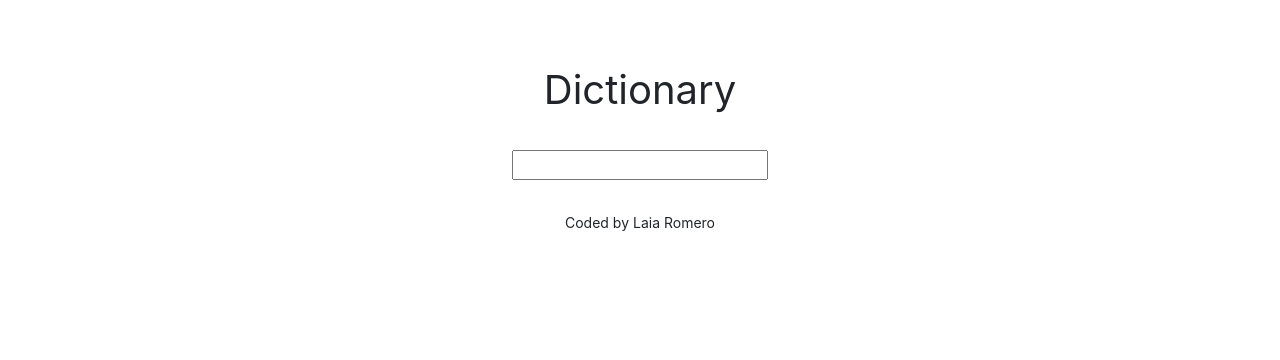
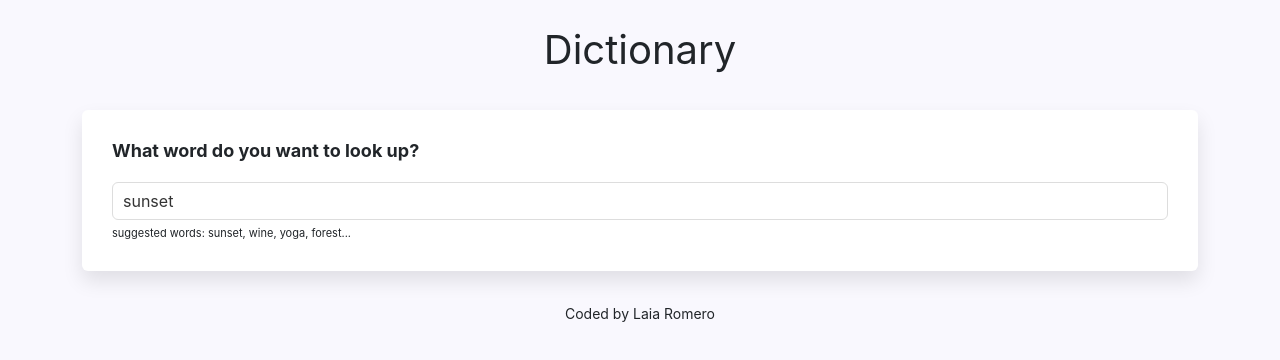
Before and after one commit to romerolaia/dictionary-project, a React (Create React App) app: page / in a window 1280 px wide. Shown: the top 360 px of the page. Built offline with nearby package versions, Linux system fonts and the light colour scheme; no server answers.

Commit message:
styled the application

```diff
--- a/src/App.css
+++ b/src/App.css
@@ -1,5 +1,14 @@
+body{
+  background-color: #f9f8fe;
+}
+
+a{
+  color: #9670f4;
+}
+
+
 .App{
-  margin: 60px 0;
+  margin: 20px 0;
 }
 
 .App footer{
--- a/src/App.js
+++ b/src/App.js
@@ -7,7 +7,7 @@
       <div className="container">
         <header className="App-header">Dictionary</header>
       <main>
-        <Dictionary />
+        <Dictionary defaultKeyword="sunset"/>
       </main>
       <footer>
         <small>
--- a/src/Dictionary.css
+++ b/src/Dictionary.css
@@ -1,3 +1,25 @@
-.Dictionary{
-    text-align: center;
+.Dictionary h1{
+    font-size: 18px;
+    font-weight: bold;
+    margin-bottom: 20px;
 }
+.Dictionary section{
+    background-color: white;
+    padding: 30px;
+    border-radius: 6px;
+    box-shadow: 0 10px 20px rgba(0, 0, 0, 0.1);
+    margin: 20px 0;
+}
+
+.Dictionary input{
+    width: 100%;
+    padding: 6px 10px;
+    border: 1px solid #ddd;
+    border-radius: 6px;
+    color: #333;
+}
+
+.Dictionary .hint{
+    font-size: 11px;
+    margin-top: 5px;
+}
--- a/src/Dictionary.js
+++ b/src/Dictionary.js
@@ -3,30 +3,54 @@
 import axios from "axios";
 import Results from "./Results";
 
-export default function Dictionary(){
-let [keyword, setKeyword] = useState("");
+export default function Dictionary(props){
+let [keyword, setKeyword] = useState(props.defaultKeyword);
 let [results, setResults] = useState(null);
+let [loaded, setLoaded] = useState(false);
 
     function  handleResponse(response){
     setResults(response.data[0]);
     }
 
-    function search(event){
-        event.preventDefault();
-
+    function search(){
         let apiUrl = `https://api.dictionaryapi.dev/api/v2/entries/en/${keyword}`;
         axios.get(apiUrl).then(handleResponse);
+    }
+
+    function handleSubmit(event){
+        event.preventDefault();
+        search();
     }
 
     function handleKeywordChange(event){
         setKeyword(event.target.value);
     }
+
+    function load(){
+        setLoaded(true);
+        search();
+    }
+    if(loaded){
         return (
             <div className="Dictionary">
-            <form onSubmit={search}>
-                <input type="search" onChange={handleKeywordChange}/>
+                <section>
+                    <h1>
+                        What word do you want to look up?
+                    </h1>
+                <form onSubmit={handleSubmit}>
+                    <input type="search" onChange={handleKeywordChange} defaultValue={props.defaultKeyword}/>
                 </form>
+                <div className="hint">
+                    suggested words: sunset, wine, yoga, forest...
+                </div>
+                </section>
                 <Results results={results}/>
             </div>
         );
     }
+    else{
+        load();
+        return "Loading...";
+    }
+
+}
--- /dev/null
+++ b/src/Meaning.css
@@ -0,0 +1,16 @@
+
+
+.Meaning h3{
+    font-size: 24px;
+    line-height: 1.5;
+    font-weight: bold;
+
+}
+
+.Meaning .example{
+    font-size: 14px;
+    font-style: italic;
+    color: #70757a;
+    margin-top: 10px;
+
+}
--- a/src/Meaning.js
+++ b/src/Meaning.js
@@ -1,5 +1,6 @@
 import React from 'react';
 import Synonyms from "./Synonyms";
+import "./Meaning.css";
 
 export default function Meaning(props){
     return(
@@ -8,15 +9,13 @@
         {props.meaning.definitions.map(function(definition, index){
             return(
                 <div key={index}>
-                    <p>
-                    <strong>Definition:</strong> {definition.definition}
-                    <br />
-                    <strong>Example: </strong>
+                    <div className="definition">
+                    {definition.definition}
+                    </div>
+                    <div className="example">
                     <em>{definition.example}</em>
-
-                    <br />
                     <Synonyms synonyms={definition.synonyms}/>
-                    </p>
+                    </div>
                     </div>
             );
         })}
--- /dev/null
+++ b/src/Phonetic.css
@@ -0,0 +1,25 @@
+.Phonetic{
+    margin: 20px 0;
+}
+
+.Phonetic a{
+    border: 1px solid #ddd;
+    text-decoration: none;
+    padding: 8px 20px;
+    margin-right: 10px;
+    font-size: 13px;
+    font-weight: bold;
+    border-radius: 20px;
+    transition: all 150ms ease-in-out;
+    display:inline;
+}
+
+.Phonetic a:hover{
+    background-color: #9670f4;
+    color: white;
+}
+
+.Phonetic .text{
+    opacity: 0.7;
+    font-weight: bold;
+}
--- a/src/Phonetic.js
+++ b/src/Phonetic.js
@@ -1,10 +1,12 @@
 import React from 'react';
-
+import "./Phonetic.css"
 export default function Phonetic(props){
     return (
         <div className="Phonetic">
             <a href={props.phonetic.audio} target="_blank" rel="noreferrer">Listen</a>
+            <span className="text">
             {props.phonetic.text}
+            </span>
         </div>
     )
 }
--- /dev/null
+++ b/src/Results.css
@@ -0,0 +1,5 @@
+.Results h2{
+    font-size: 36px;
+    font-weight: bold;
+    line-height: 1.5;
+}
--- a/src/Results.js
+++ b/src/Results.js
@@ -1,12 +1,14 @@
 import React from 'react';
 import Meaning from "./Meaning";
 import Phonetic from "./Phonetic";
+import "./Results.css";
 
 
 export default function Results(props){
    if(props.results){
     return(
         <div className="Results">
+            <section>
             <h2>{props.results.word}</h2>
             {props.results.phonetics.map(function(phonetic, index){
                 return (
@@ -15,11 +17,12 @@
                     </div>
                 )
             })}
+            </section>
             {props.results.meanings.map(function(meaning, index){
                  return (
-                 <div key={index}>
+                 <section key={index}>
                      <Meaning meaning={meaning} />
-                 </div>
+                 </section>
             );
             })}
         </div>
--- /dev/null
+++ b/src/Synonyms.css
@@ -0,0 +1,11 @@
+.Synonyms{
+    margin: 15px 0 0;
+    padding: 0;
+}
+
+.Synonyms li{
+    font-size: 13px;
+    display:inline-block;
+    padding-right: 10px;
+    line-height: 1;
+}
--- a/src/Synonyms.js
+++ b/src/Synonyms.js
@@ -1,4 +1,5 @@
 import React from 'react';
+import "./Synonyms.css"
 
 export default function Synonyms(props){
 if(props.synonyms){
```
Lines whose indentation alone changed are shown as unchanged.
